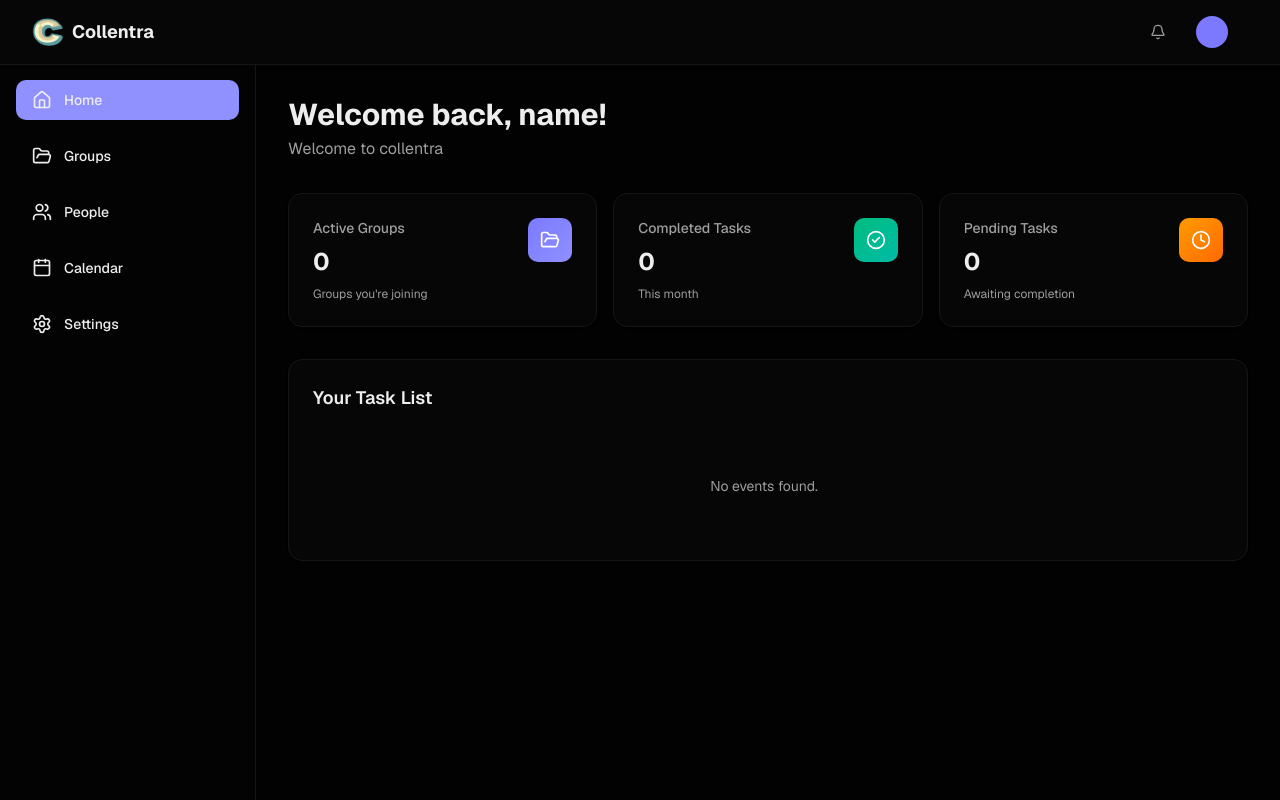
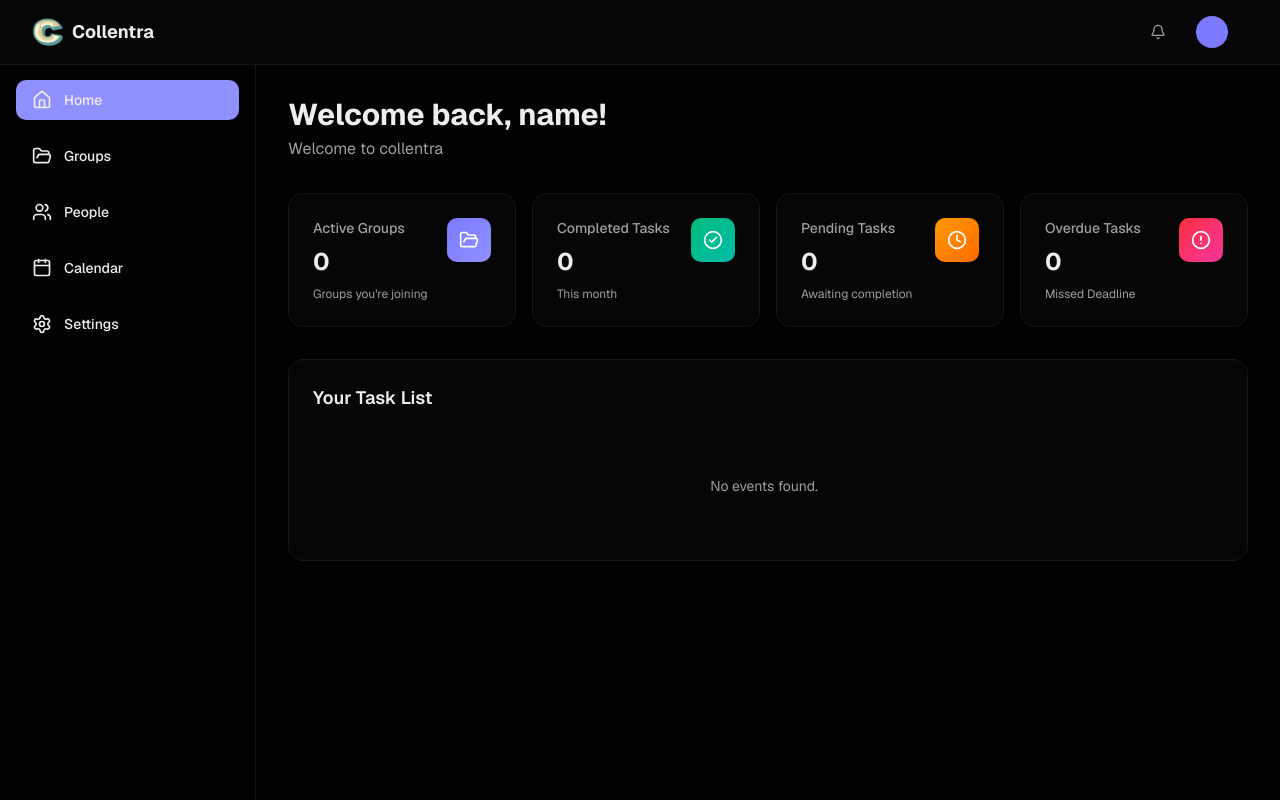
Before and after one commit to navelaurent/collentra_frontend, a Next.js app: page / in a window 1280 px wide. Built offline with nearby package versions, Linux system fonts and the light colour scheme; no server answers.

Commit message:
UPDATE : Fix UI dan  tambahin feature overdue dashboard

```diff
--- a/app/(main)/groups/[id]/page.tsx
+++ b/app/(main)/groups/[id]/page.tsx
@@ -675,6 +675,7 @@ export default function GroupDetailPage({
               showAlert(msg, "error");
             }}
           />
+
           <InviteMemberModal
             isOpen={isInviteOpen}
             onClose={() => setIsInviteOpen(false)}
@@ -687,6 +688,7 @@ export default function GroupDetailPage({
               showAlert(msg, "error");
             }}
           />
+
           <AddTaskModal
             isOpen={isTaskOpen}
             onClose={() => setIsTaskOpen(false)}
@@ -733,6 +735,7 @@ export default function GroupDetailPage({
               showAlert(msg, "error");
             }}
           />
+
           <EditTaskModal
             isOpen={isEditModalOpen}
             onClose={() => {
@@ -750,6 +753,7 @@ export default function GroupDetailPage({
               showAlert(msg, "error");
             }}
           />
+
           <ActionModal
             isOpen={isCompleteModalOpen}
             onClose={() => setIsCompleteModalOpen(false)}
@@ -774,6 +778,7 @@ export default function GroupDetailPage({
               showAlert(msg, "error");
             }}
           />
+
           <ActionModal
             isOpen={isTerminateModalOpen}
             onClose={() => setIsTerminateModalOpen(false)}
--- a/components/dashboard/ActivityFeed.tsx
+++ b/components/dashboard/ActivityFeed.tsx
@@ -39,7 +39,6 @@ export function ActivityFeed() {
 
   const MS_PER_DAY = 1000 * 60 * 60 * 24;
 
-  // start of today (00:00)
   const startOfToday = () => {
     const d = new Date();
     d.setHours(0, 0, 0, 0);
@@ -50,13 +49,12 @@ export function ActivityFeed() {
     return date.getTime() < startOfToday().getTime();
   };
 
-  // apakah tanggal berada dalam 5 hari ke depan (termasuk hari ini)
   const isWithinNextFiveDays = (date: Date) => {
     const start = startOfToday();
 
     const end = new Date();
     end.setHours(23, 59, 59, 999);
-    end.setDate(end.getDate() + 4); // hari ini + 4 = total 5 hari
+    end.setDate(end.getDate() + 4);
 
     return date.getTime() >= start.getTime() && date.getTime() <= end.getTime();
   };
@@ -77,21 +75,18 @@ export function ActivityFeed() {
     return diffDays;
   };
 
-  // Ambil upcoming deadlines dalam 5 hari ke depan, exclude yang sudah lewat, exclude Done
-  // Urutkan descending (newer/further date first)
   const upcomingDeadlines = events
     .filter((e) => {
       if (!e.dueDate) return false;
       if (e.stats === "Done") return false;
       const d = new Date(e.dueDate);
-      if (isPast(d)) return false; // jangan tampilkan yang sudah lewat
+      if (isPast(d)) return false;
       return isWithinNextFiveDays(d);
     })
     .sort(
       (a, b) => new Date(b.dueDate).getTime() - new Date(a.dueDate).getTime(),
     );
 
-  // Jika user memilih hari tertentu, ambil events untuk hari itu (exclude Done & past)
   const daySpecificEvents = selectedDay
     ? events
         .filter((e) => {
@@ -121,26 +116,22 @@ export function ActivityFeed() {
       }
     }
 
-    // Jika masih kurang dari 5, isi dengan task lain yang belum Done dan bukan yang dueDate sudah lewat
     if (result.length < 5) {
       const others = events
         .filter((e) => {
           if (e.stats === "Done") return false;
           if (usedIds.has(e.id)) return false;
-          // jika punya dueDate dan sudah lewat, exclude
           if (e.dueDate) {
             const d = new Date(e.dueDate);
             if (isPast(d)) return false;
           }
           return true;
         })
-        // Prioritaskan yang punya dueDate (urut descending), lalu yang tanpa dueDate
         .sort((a, b) => {
           const aHas = a.dueDate ? 0 : 1;
           const bHas = b.dueDate ? 0 : 1;
           if (aHas !== bHas) return aHas - bHas;
           if (a.dueDate && b.dueDate) {
-            // descending
             return (
               new Date(b.dueDate).getTime() - new Date(a.dueDate).getTime()
             );
--- a/components/dashboard/StatsOverview.tsx
+++ b/components/dashboard/StatsOverview.tsx
@@ -2,7 +2,13 @@
 
 import { useEffect, useState } from "react";
 import { Card } from "../ui/card";
-import { FolderOpen, CheckCircle2, Clock, TrendingUp } from "lucide-react";
+import {
+  FolderOpen,
+  CheckCircle2,
+  Clock,
+  TrendingUp,
+  AlertCircle,
+} from "lucide-react";
 import api from "@/lib/axios";
 import { getUserInfo } from "@/helpers/authHelpers";
 
@@ -27,6 +33,13 @@ const statsTemplate = [
     description: "Awaiting completion",
     icon: Clock,
     color: "from-amber-500 to-orange-500",
+  },
+  {
+    key: "taskOverdue",
+    label: "Overdue Tasks",
+    description: "Missed Deadline",
+    icon: AlertCircle,
+    color: "from-red-500 to-pink-500",
   },
 ];
 
@@ -54,7 +67,7 @@ export function StatsOverview() {
   }, []);
 
   return (
-    <div className="grid grid-cols-1 gap-4 sm:grid-cols-2 lg:grid-cols-3">
+    <div className="grid grid-cols-1 gap-4 sm:grid-cols-2 lg:grid-cols-4">
       {statsTemplate.map((stat) => {
         const Icon = stat.icon;
 
```
